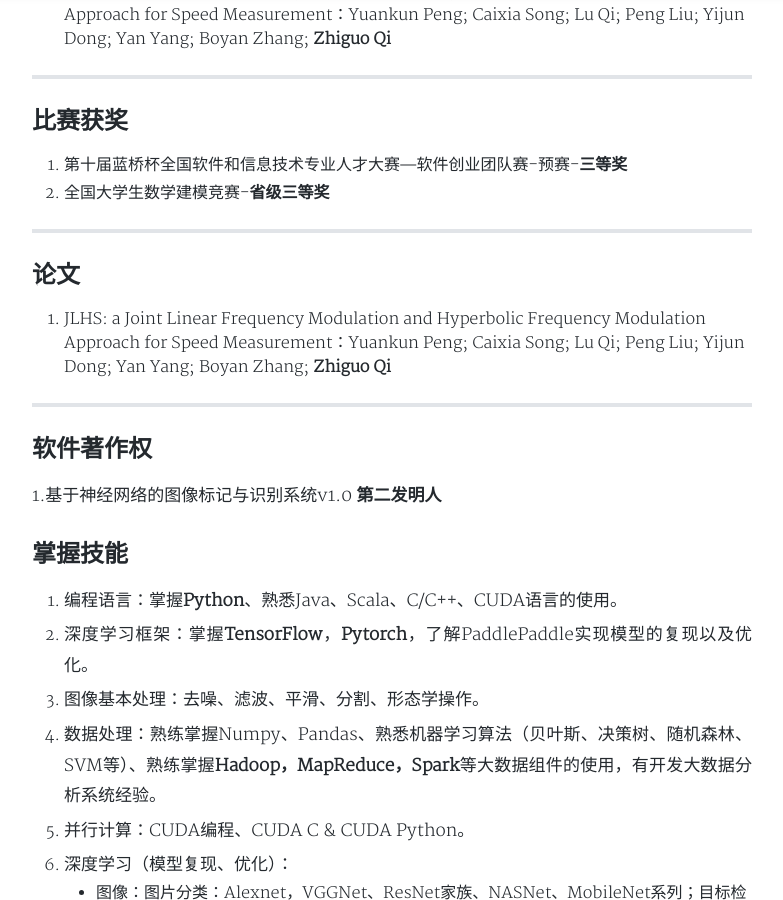
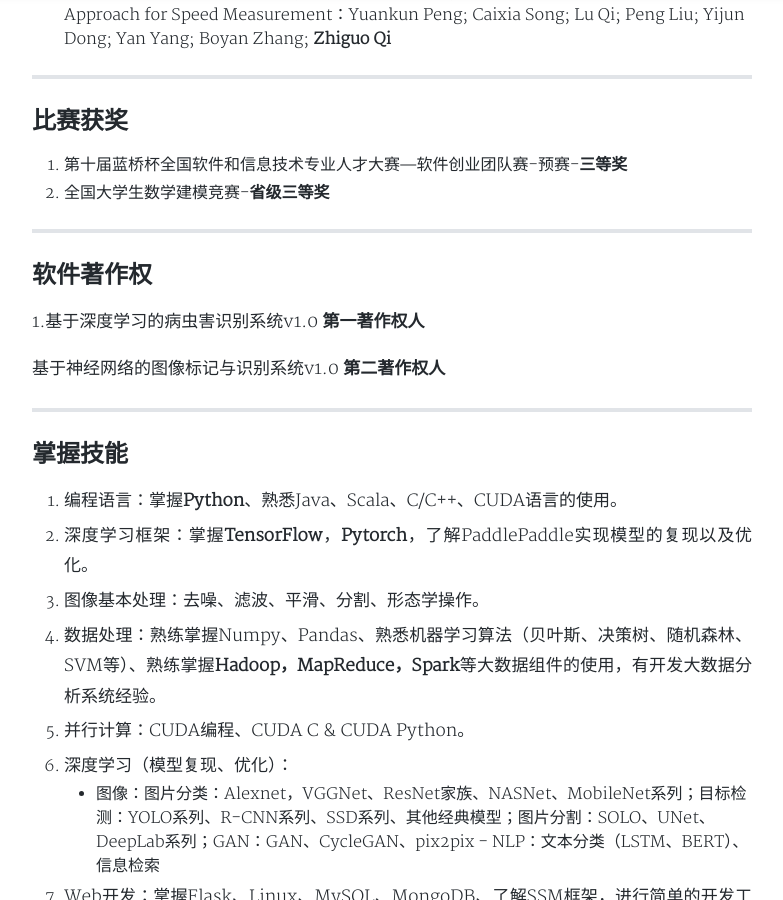
Before and after one commit to Qzgfather/Qzgfather.github.io, a Jekyll site: the page built from _posts/2020-01-09-hello.md, in a window 1280 px wide and 900 px high, scrolled down 1817 px. Shown: the whole window, without its empty margins (248-1031 px from the left). Built offline with Jekyll 4.4.1, drawn with Linux system fonts in a browser that asks for light colours; nearby versions of some CDN libraries; a style sheet for code colours, icons or effects is not loaded; some of the changed text lies outside the part shown.

Commit message:
更新简历

```diff
--- a/_posts/2020-01-09-hello.md
+++ b/_posts/2020-01-09-hello.md
@@ -66,14 +66,13 @@
 
 ---
 
-## 论文
-1. JLHS: a Joint Linear Frequency Modulation and Hyperbolic Frequency Modulation Approach for Speed Measurement：Yuankun Peng; Caixia Song; Lu Qi; Peng Liu; Yijun Dong; Yan Yang; Boyan Zhang; **Zhiguo Qi**
+## 软件著作权
+
+1.基于深度学习的病虫害识别系统v1.0  **第一著作权人**
+
+基于神经网络的图像标记与识别系统v1.0 **第二著作权人**
 
 ---
-
-## 软件著作权
-
-1.基于神经网络的图像标记与识别系统v1.0 **第二发明人**
 
 ## 掌握技能
 
```
Also changed, not shown: other parts of _posts/2020-01-09-hello.md (+1 -1 lines).
